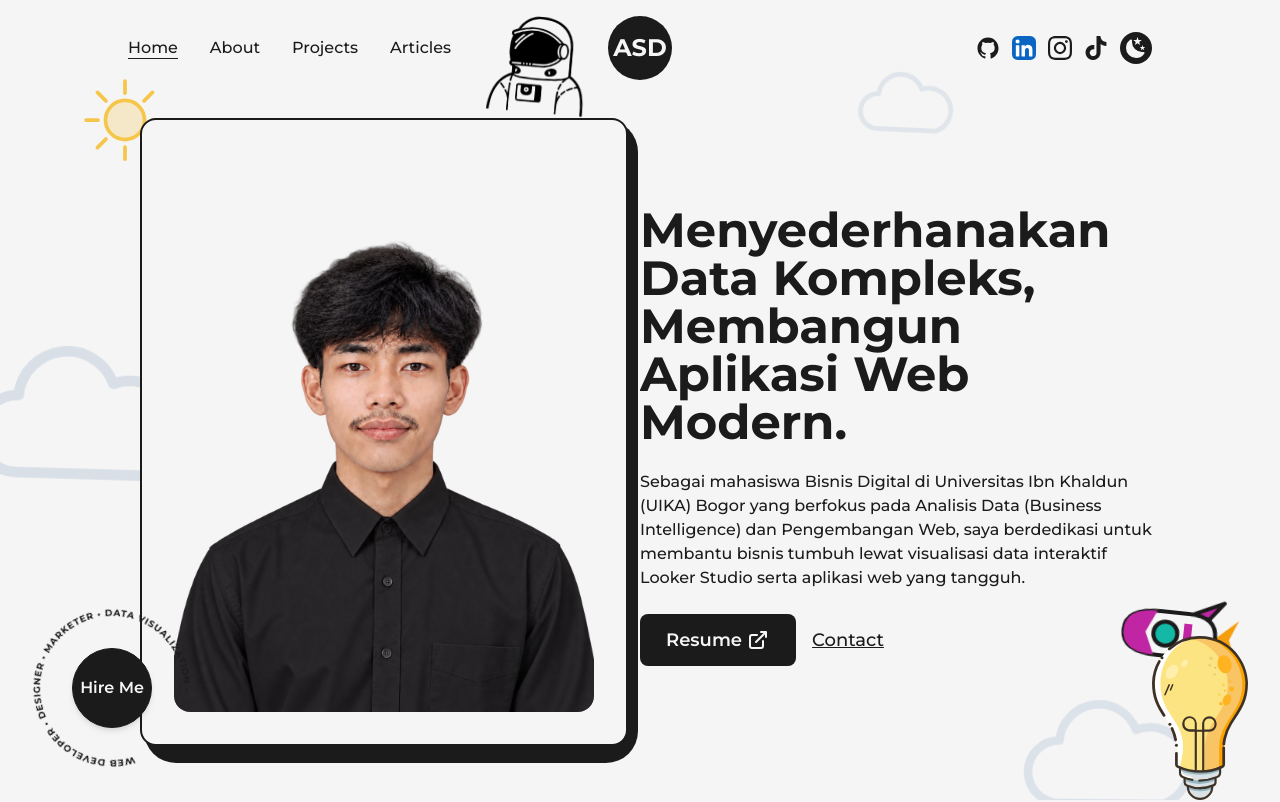
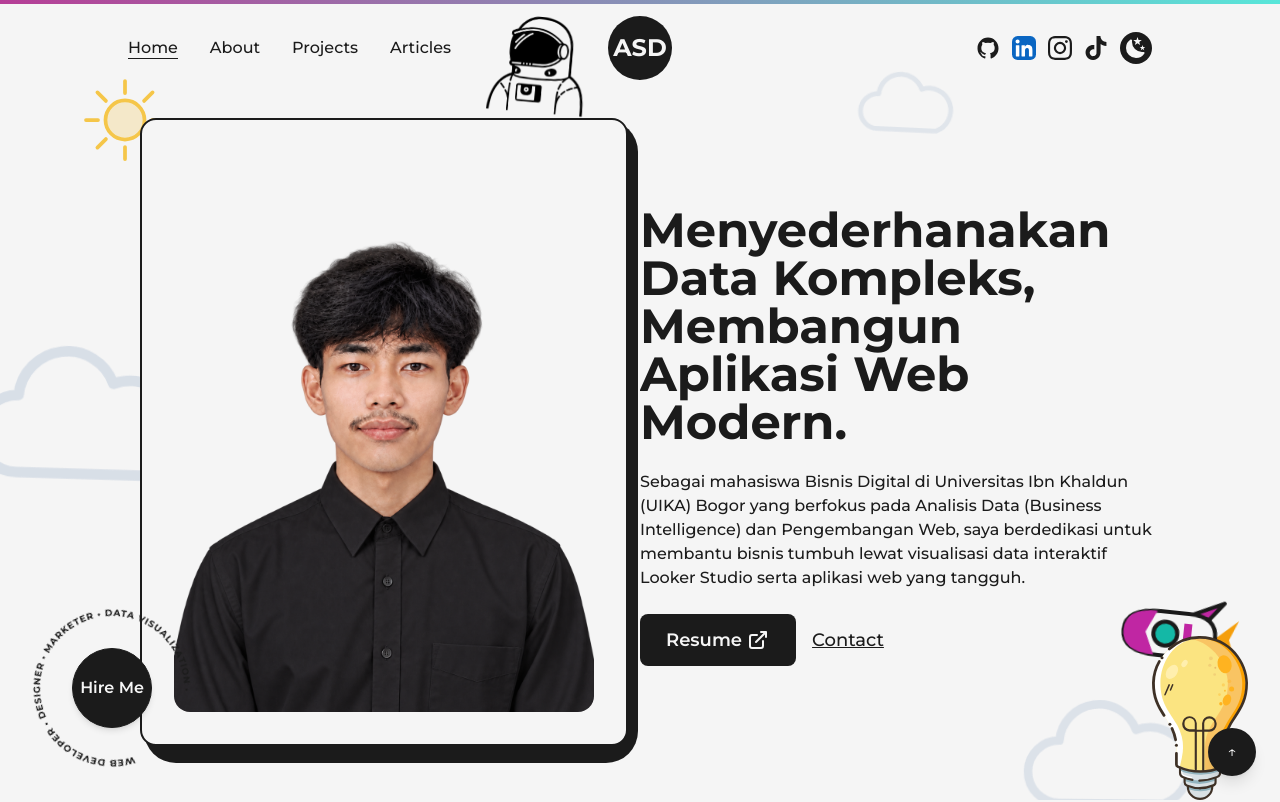
Before and after one commit to akbarsupia/akbar-supia-dirja, a Next.js app: page / in a window 1280 px wide. Shown: the top 802 px of the page. Built offline with nearby package versions, Linux system fonts and the light colour scheme.

Commit message:
Scroll progress bar + tombol back-to-top (global)

```diff
--- a/public/styles.css
+++ b/public/styles.css
@@ -636,6 +636,10 @@ body:is(.dark *) {
   bottom: 1rem;
 }
 
+.bottom-6 {
+  bottom: 1.5rem;
+}
+
 .bottom-\[14\%\] {
   bottom: 14%;
 }
@@ -672,6 +676,10 @@ body:is(.dark *) {
   left: 6%;
 }
 
+.right-0 {
+  right: 0px;
+}
+
 .right-10 {
   right: 2.5rem;
 }
@@ -680,6 +688,10 @@ body:is(.dark *) {
   right: 0.5rem;
 }
 
+.right-6 {
+  right: 1.5rem;
+}
+
 .right-8 {
   right: 2rem;
 }
@@ -738,6 +750,14 @@ body:is(.dark *) {
 
 .z-30 {
   z-index: 30;
+}
+
+.z-40 {
+  z-index: 40;
+}
+
+.z-50 {
+  z-index: 50;
 }
 
 .col-span-12 {
@@ -867,6 +887,14 @@ body:is(.dark *) {
   height: 0.125rem;
 }
 
+.h-1 {
+  height: 0.25rem;
+}
+
+.h-12 {
+  height: 3rem;
+}
+
 .h-16 {
   height: 4rem;
 }
@@ -924,6 +952,10 @@ body:is(.dark *) {
   width: 2.5rem;
 }
 
+.w-12 {
+  width: 3rem;
+}
+
 .w-16 {
   width: 4rem;
 }
@@ -1010,6 +1042,10 @@ body:is(.dark *) {
 
 .max-w-\[460px\] {
   max-width: 460px;
+}
+
+.origin-left {
+  transform-origin: left;
 }
 
 .origin-top {
@@ -1318,6 +1354,20 @@ body:is(.dark *) {
   background-image: repeating-radial-gradient(rgba(0,0,0,0.4) 2px,#f5f5f5 5px,#f5f5f5 100px);
 }
 
+.bg-gradient-to-r {
+  background-image: linear-gradient(to right, var(--tw-gradient-stops));
+}
+
+.from-primary {
+  --tw-gradient-from: #B63E96 var(--tw-gradient-from-position);
+  --tw-gradient-to: rgb(182 62 150 / 0) var(--tw-gradient-to-position);
+  --tw-gradient-stops: var(--tw-gradient-from), var(--tw-gradient-to);
+}
+
+.to-primaryDark {
+  --tw-gradient-to: #58E6D9 var(--tw-gradient-to-position);
+}
+
 .fill-current {
   fill: currentColor;
 }
@@ -1616,6 +1666,12 @@ body:is(.dark *) {
   box-shadow: var(--tw-ring-offset-shadow, 0 0 #0000), var(--tw-ring-shadow, 0 0 #0000), var(--tw-shadow);
 }
 
+.shadow-lg {
+  --tw-shadow: 0 10px 15px -3px rgb(0 0 0 / 0.1), 0 4px 6px -4px rgb(0 0 0 / 0.1);
+  --tw-shadow-colored: 0 10px 15px -3px var(--tw-shadow-color), 0 4px 6px -4px var(--tw-shadow-color);
+  box-shadow: var(--tw-ring-offset-shadow, 0 0 #0000), var(--tw-ring-shadow, 0 0 #0000), var(--tw-shadow);
+}
+
 .shadow-md {
   --tw-shadow: 0 4px 6px -1px rgb(0 0 0 / 0.1), 0 2px 4px -2px rgb(0 0 0 / 0.1);
   --tw-shadow-colored: 0 4px 6px -1px var(--tw-shadow-color), 0 2px 4px -2px var(--tw-shadow-color);
@@ -1750,11 +1806,21 @@ body:is(.dark *) {
   background-color: rgb(245 245 245 / var(--tw-bg-opacity, 1));
 }
 
+.hover\:bg-primary:hover {
+  --tw-bg-opacity: 1;
+  background-color: rgb(182 62 150 / var(--tw-bg-opacity, 1));
+}
+
 .hover\:text-dark:hover {
   --tw-text-opacity: 1;
   color: rgb(27 27 27 / var(--tw-text-opacity, 1));
 }
 
+.hover\:text-light:hover {
+  --tw-text-opacity: 1;
+  color: rgb(245 245 245 / var(--tw-text-opacity, 1));
+}
+
 .hover\:underline:hover {
   text-decoration-line: underline;
 }
@@ -1859,11 +1925,21 @@ body:is(.dark *) {
   border-color: rgb(245 245 245 / var(--tw-border-opacity, 1));
 }
 
+.dark\:hover\:bg-primaryDark:hover:is(.dark *) {
+  --tw-bg-opacity: 1;
+  background-color: rgb(88 230 217 / var(--tw-bg-opacity, 1));
+}
+
 .hover\:dark\:bg-dark:is(.dark *):hover {
   --tw-bg-opacity: 1;
   background-color: rgb(27 27 27 / var(--tw-bg-opacity, 1));
 }
 
+.dark\:hover\:text-dark:hover:is(.dark *) {
+  --tw-text-opacity: 1;
+  color: rgb(27 27 27 / var(--tw-text-opacity, 1));
+}
+
 .hover\:dark\:text-light:is(.dark *):hover {
   --tw-text-opacity: 1;
   color: rgb(245 245 245 / var(--tw-text-opacity, 1));
@@ -2017,6 +2093,10 @@ body:is(.dark *) {
     right: -0.5rem;
   }
 
+  .md\:bottom-32 {
+    bottom: 8rem;
+  }
+
   .md\:bottom-4 {
     bottom: 1rem;
   }
@@ -2031,6 +2111,10 @@ body:is(.dark *) {
 
   .md\:right-4 {
     right: 1rem;
+  }
+
+  .md\:right-5 {
+    right: 1.25rem;
   }
 
   .md\:top-auto {
--- /dev/null
+++ b/src/components/ScrollUI.js
@@ -0,0 +1,47 @@
+import React, { useState } from "react";
+import {
+  motion,
+  useScroll,
+  useMotionValueEvent,
+  AnimatePresence,
+  useReducedMotion,
+} from "framer-motion";
+
+const ScrollUI = () => {
+  const { scrollYProgress } = useScroll();
+  const reduced = useReducedMotion() || false;
+  const [show, setShow] = useState(false);
+
+  useMotionValueEvent(scrollYProgress, "change", (v) => setShow(v > 0.08));
+
+  const scrollTop = () =>
+    window.scrollTo({ top: 0, behavior: reduced ? "auto" : "smooth" });
+
+  return (
+    <>
+      <motion.div
+        aria-hidden="true"
+        className="fixed top-0 left-0 right-0 z-50 h-1 origin-left bg-gradient-to-r from-primary to-primaryDark"
+        style={{ scaleX: scrollYProgress }}
+      />
+      <AnimatePresence>
+        {show && (
+          <motion.button
+            key="backtotop"
+            onClick={scrollTop}
+            initial={{ opacity: 0, y: 12 }}
+            animate={{ opacity: 1, y: 0 }}
+            exit={{ opacity: 0, y: 12 }}
+            transition={{ duration: 0.3 }}
+            aria-label="Kembali ke atas"
+            className="fixed bottom-6 right-6 md:bottom-32 md:right-5 z-40 flex h-12 w-12 items-center justify-center rounded-full bg-dark text-light shadow-lg dark:bg-light dark:text-dark hover:bg-primary hover:text-light dark:hover:bg-primaryDark dark:hover:text-dark"
+          >
+            &#8593;
+          </motion.button>
+        )}
+      </AnimatePresence>
+    </>
+  );
+};
+
+export default ScrollUI;
--- a/src/pages/_app.js
+++ b/src/pages/_app.js
@@ -3,6 +3,7 @@ import Head from "next/head";
 import NavBar from "@/components/NavBar";
 import Footer from "@/components/Footer";
 import HireMe from "@/components/HireMe";
+import ScrollUI from "@/components/ScrollUI";
 import AstronautBackground from "@/components/AstronautBackground";
 import { AnimatePresence } from "framer-motion";
 import { useRouter } from "next/router";
@@ -39,6 +40,7 @@ export default function App({ Component, pageProps }) {
         className={`${montserrat.variable} font-mont relative w-full min-h-screen`}
       >
         <AstronautBackground />
+        <ScrollUI />
         <div className="relative z-10">
           <NavBar />
           <AnimatePresence mode="wait">
```
